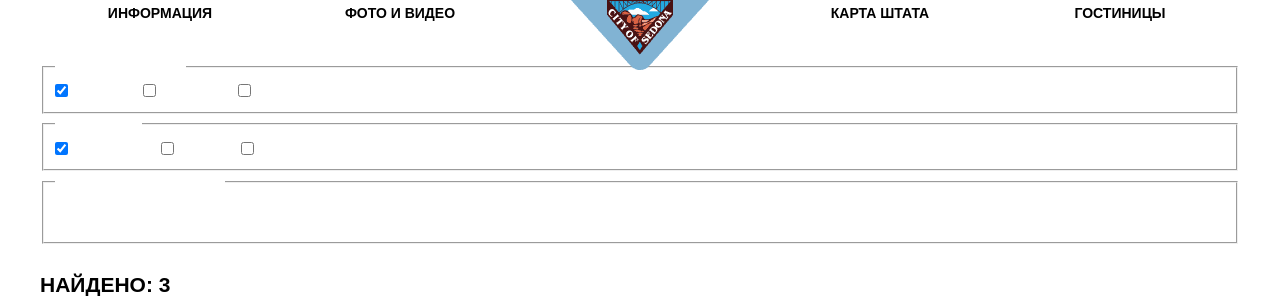
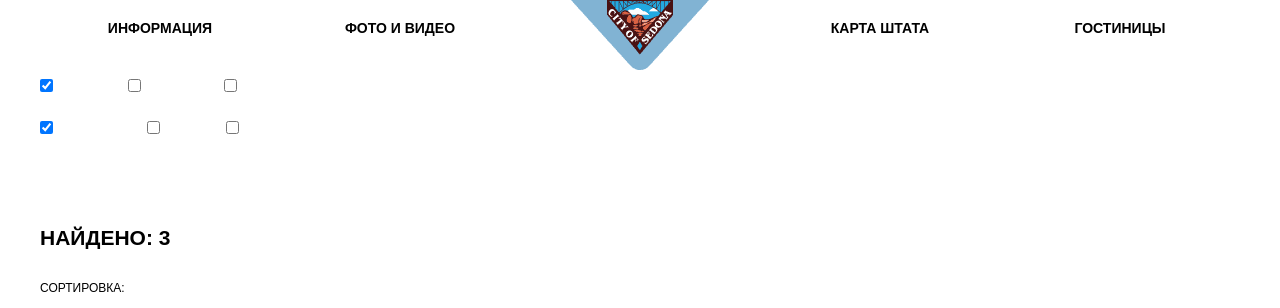
Before and after one commit to MaxVonavi/Sedona, a plain HTML site: page catalog.html in a window 1280 px wide. Shown: the top 308 px of the page. Drawn offline with Linux system fonts and the light colour scheme.

```diff
--- a/catalog.html
+++ b/catalog.html
@@ -16,12 +16,11 @@
     <header class="page-header container">
         <nav class="page-nav">
             <ul>
-                <li> <a href="blank.html">Информация</a> </li>
-                <li> <a href="blank.html">Фото и видео</a> </li>
-                <li> <a href="index.html"><img src="img/logo.png" width="138" height="70" alt="логотип на главной"></a>
-                </li>
-                <li> <a href="blank.html">Карта штата</a> </li>
-                <li> <a href="catalog.html">Гостиницы</a> </li>
+                <li class="page-nav-item"> <a href="blank.html">Информация</a> </li>
+                <li class="page-nav-item"> <a href="blank.html">Фото и видео</a> </li>
+                <li> <a href="#"><img src="img/logo.png" width="138" height="70" alt="логотип на главной"></a> </li>
+                <li class="page-nav-item"> <a href="blank.html">Карта штата</a> </li>
+                <li class="page-nav-item"> <a href="catalog.html">Гостиницы</a> </li>
             </ul>
         </nav>
     </header>
@@ -31,7 +30,7 @@
         <section class="search-catalog">
             <div class="search-catalog-filter">
                 <form>
-                    <fieldset>
+                    <div>
                         <legend>Инфраструктура:</legend>
                         <input class="search-input search-checkbox" type="checkbox" name="pool" id="filter-form-pool"
                             checked>
@@ -41,8 +40,8 @@
                         <label for="filter-form-parking">Парковка</label>
                         <input class="search-input search-checkbox" type="checkbox" name="wifi" id="filter-form-wifi">
                         <label for="filter-form-wifi">wi-fi</label>
-                    </fieldset>
-                    <fieldset>
+                    </div>
+                    <div>
                         <legend>Тип жилья:</legend>
                         <input class="search-input search-checkbox" type="checkbox" name="hotel" id="filter-form-hotel"
                             checked>
@@ -52,8 +51,8 @@
                         <input class="search-input search-checkbox" type="checkbox" name="apartments"
                             id="filter-form-apartments">
                         <label for="filter-form-apartments">Апартаменты</label>
-                    </fieldset>
-                    <fieldset>
+                    </div>
+                    <div>
                         <legend>Стоимость в сутки, ₽:</legend>
                         <input class="search-input" type="text" name="from" id="filter-form-from">
                         <label for="filter-form-from">От</label>
@@ -61,7 +60,7 @@
                         <label for="filter-form-to">До</label>
                         <button class="btn search-input" type="submit" name="show"
                             id="filter-form-show">Показать</button>
-                    </fieldset>
+                    </div>
                 </form>
             </div>
             <div class="sort">
@@ -136,6 +135,7 @@
             </div>
         </section>
     </main>
+
     <footer class="footer container">
         <p class="footer-text">#visitSEDONA</p>
         <p class="footer-text">+7 800 555-86-28</p>
```
Also changed, not shown: index.html (+0 -2 lines).
